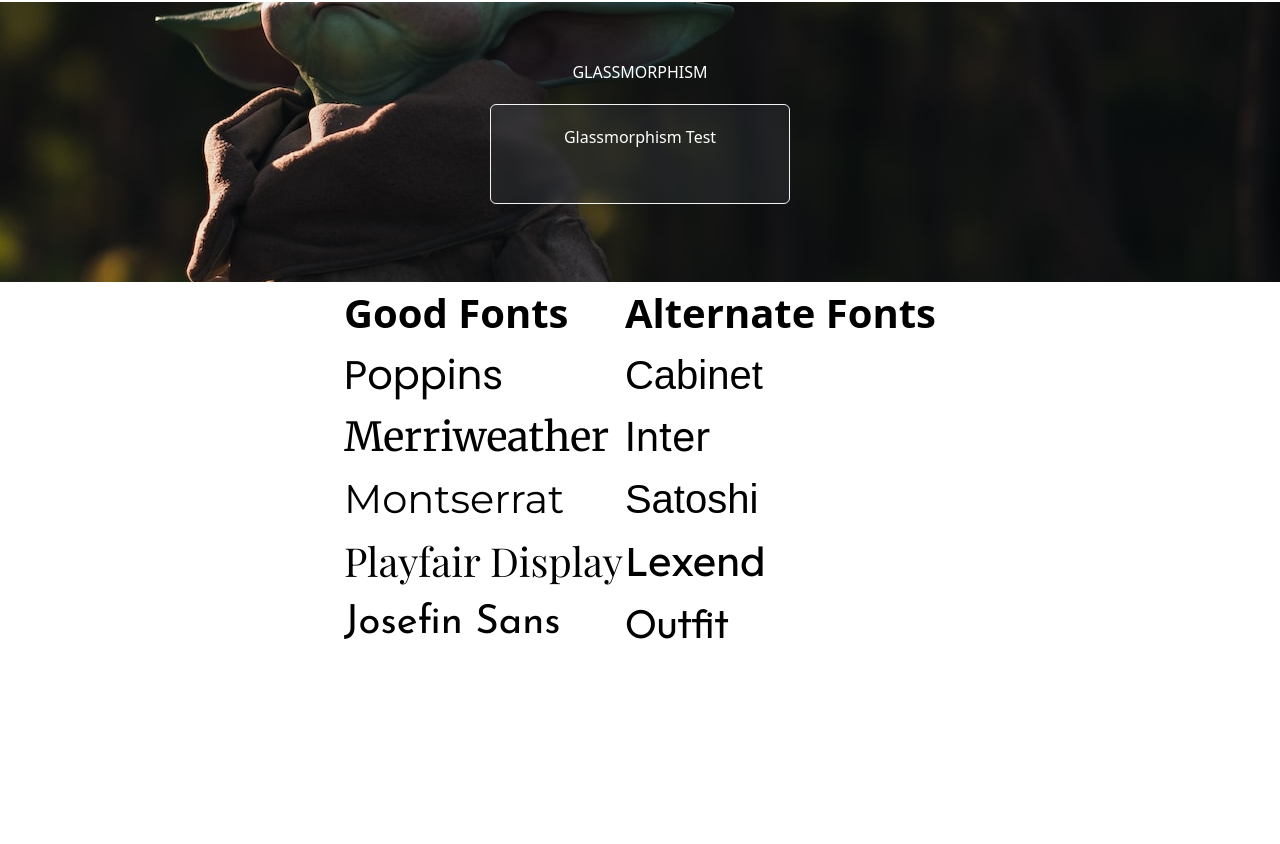
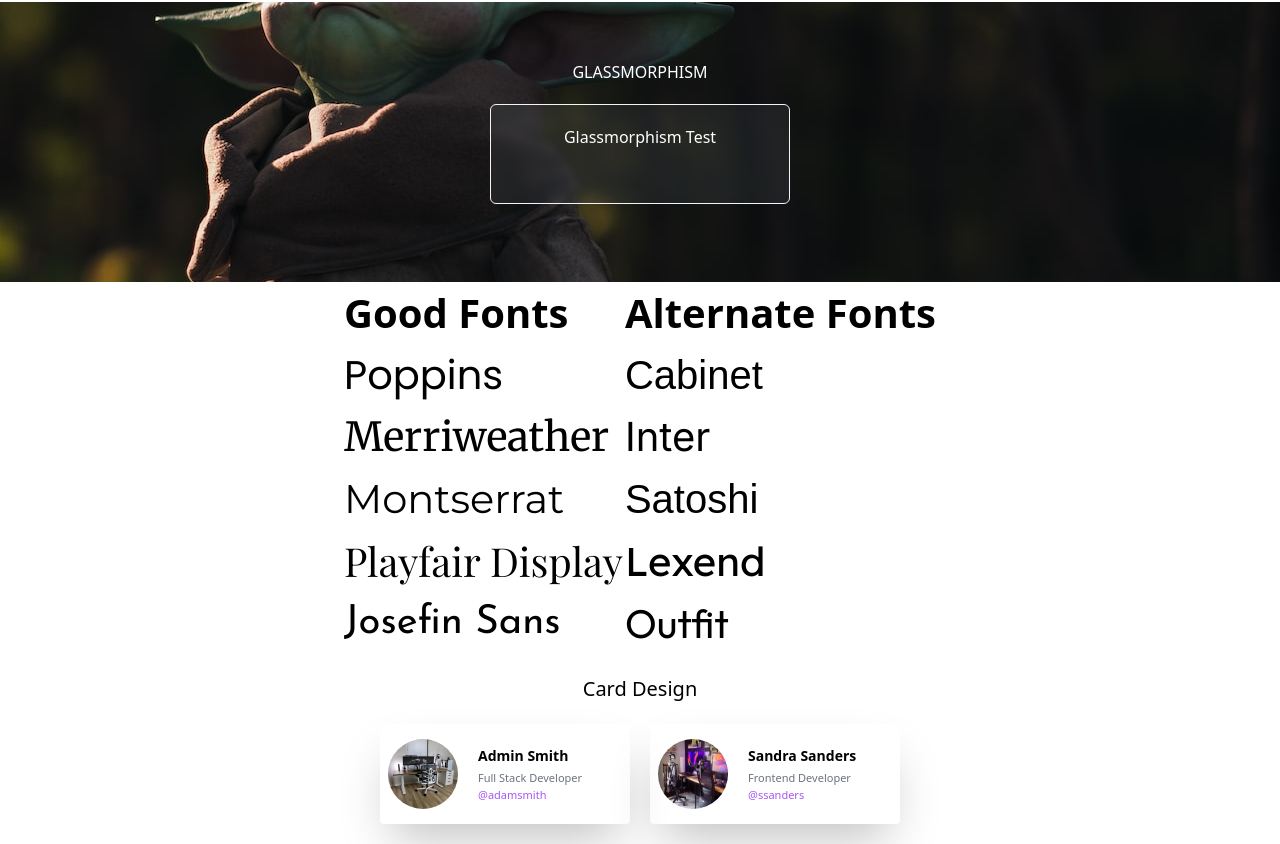
Before and after one commit to jakedsi/design_templates, a React (Create React App) app: page / in a window 1280 px wide. Shown: the part 1042-1886 px from the top of the page. Before the commit the page ends 1696 px from the top, so only its background shows below. Built offline with nearby package versions, Linux system fonts and the light colour scheme; a web font is replaced by a local one.

Commit message:
basic card design

```diff
--- a/src/App.js
+++ b/src/App.js
@@ -2,12 +2,14 @@ import React from 'react'
 import Reactslider from './component/Reactslider'
 import Glassmorphism from './component/Glassmorphism'
 import Fonts from './component/Fonts'
+import Card from './component/Card'
 export default function App() {
   return (
     <div>
       <Reactslider />
       <Glassmorphism />
       <Fonts />
+      <Card />
     </div>
   )
 }
--- /dev/null
+++ b/src/component/Card.js
@@ -0,0 +1,28 @@
+import React from 'react'
+import img1 from './assets/item1.jpg'
+import img2 from './assets/item2.jpg'
+export default function Card() {
+  return (
+    <div className='mb-5'>
+        <h1 className='text-center my-5 text-[20px] font-medium'>Card Design</h1>
+        <div className='flex justify-center gap-5'>
+        <div className='flex w-[250px] h-[100px] p-2 rounded border-gray-600 items-center shadow-2xl gap-5'>
+            <img src={img1} alt="" className='rounded-full h-[70px] w-[70px]'/>
+            <div className='flex flex-col'>
+                <h1 className='text-[14px] font-semibold mb-1'>Admin Smith</h1>
+                <h1 className='text-[11px] text-gray-500'>Full Stack Developer</h1>
+                <h1 className='text-[11px] text-purple-500'>@adamsmith</h1>
+            </div>
+        </div>
+        <div className='flex w-[250px] h-[100px] p-2 rounded border-gray-600 items-center shadow-2xl gap-5'>
+            <img src={img2} alt="" className='rounded-full h-[70px] w-[70px]'/>
+            <div className='flex flex-col'>
+                <h1 className='text-[14px] font-semibold mb-1'>Sandra Sanders</h1>
+                <h1 className='text-[11px] text-gray-500'>Frontend Developer</h1>
+                <h1 className='text-[11px] text-purple-500'>@ssanders</h1>
+            </div>
+        </div>
+        </div>
+    </div>
+  )
+}
```
